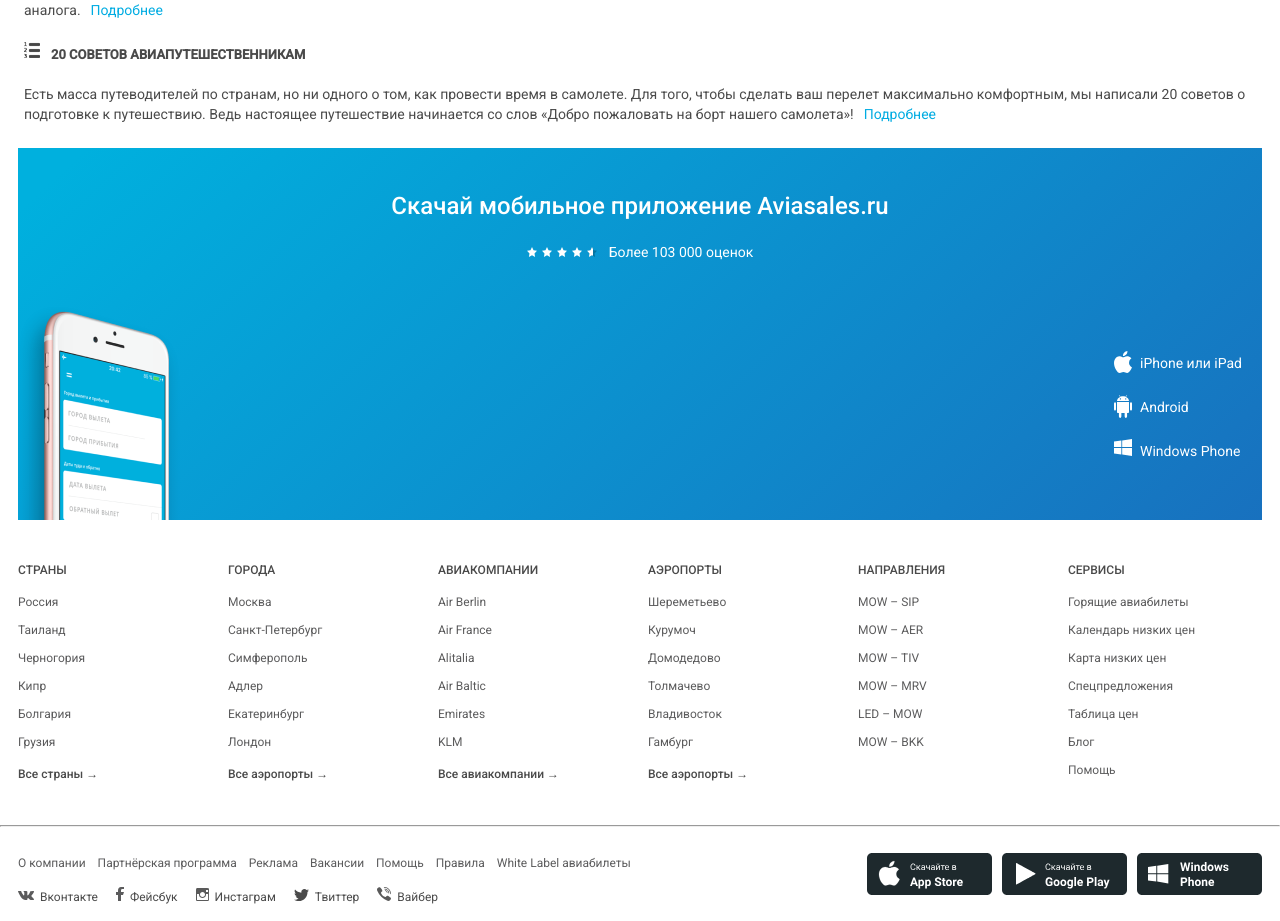
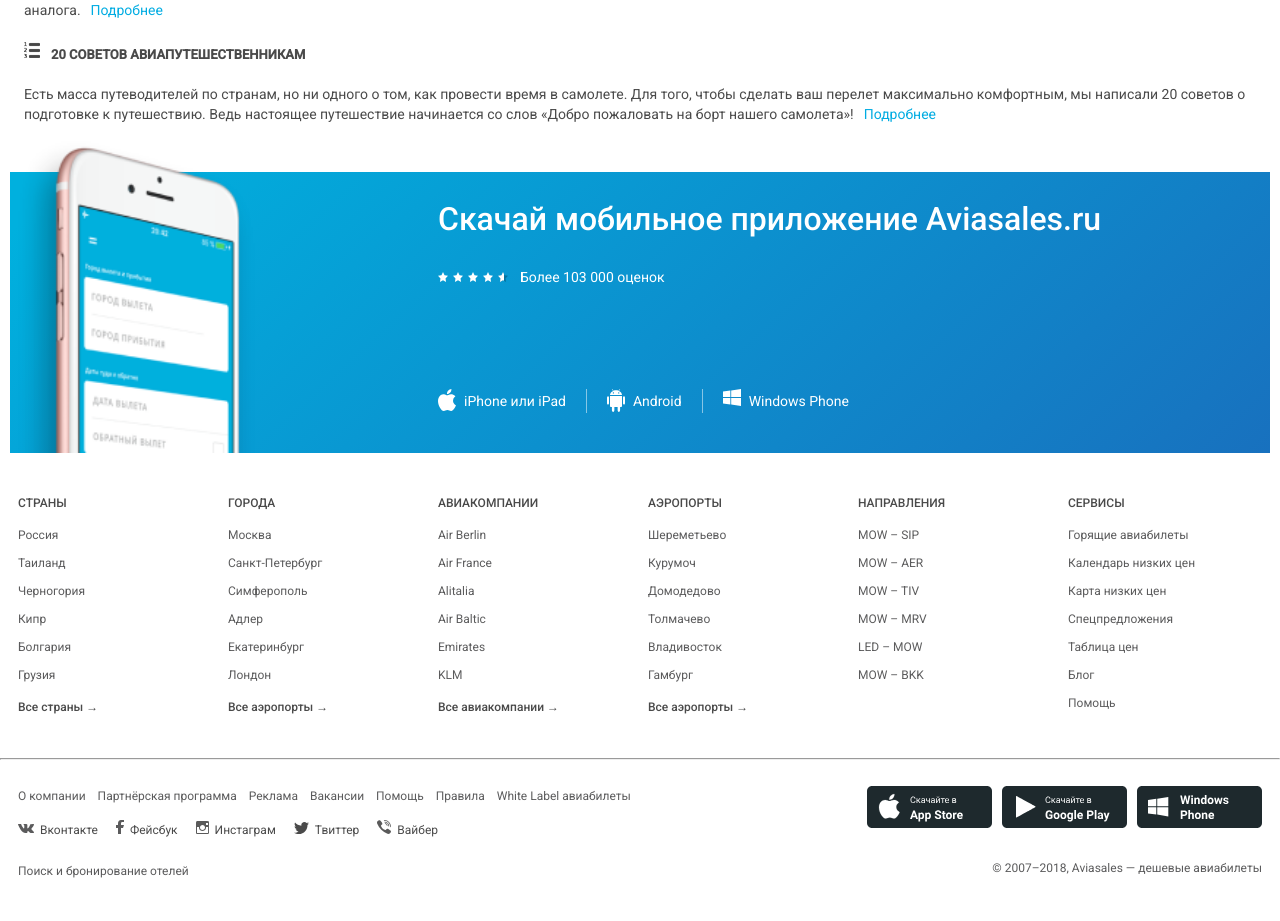
Before and after one commit to sadsaviour/aviasales-demo-frontend, a React (Create React App) app: page / in a window 1280 px wide. Shown: the part 7326-8247 px from the top of the page. Built offline with nearby package versions, Linux system fonts and the light colour scheme.

Commit message:
feat: make adaptive App ad

```diff
--- /dev/null
+++ b/src/Landing/AppAd.js
@@ -0,0 +1,176 @@
+import React from "react";
+import styled from "styled-components";
+
+import appDemo from "./Assets/ios-app-demo.png";
+import rating from "./Assets/rating.svg";
+import apple from "./Assets/apple.svg";
+import android from "./Assets/android.svg";
+import wf from "./Assets/wf.svg";
+
+const AppAdContainer = styled.div`
+  position: relative;
+
+  margin-top: 24px;
+
+  @media only screen and (min-width: 768px) {
+    margin-top: 48px;
+  }
+
+  width: 100%;
+  height: 348px;
+
+  @media only screen and (min-width: 768px) {
+    height: 281px;
+  }
+
+  font-family: Roboto;
+  font-style: normal;
+  font-weight: normal;
+  line-height: 24px;
+  font-size: 14px;
+
+  color: #ffffff;
+
+  background: linear-gradient(137.4deg, #00b0de 4.18%, #196ebd 104.18%);
+`;
+
+const AppAdHeader = styled.h2`
+  font-family: Roboto;
+  font-style: normal;
+  font-weight: 500;
+
+  line-height: normal;
+  font-size: 24px;
+
+  @media only screen and (min-width: 768px) {
+    line-height: 40px;
+    font-size: 32px;
+  }
+
+  text-align: center;
+
+  @media only screen and (min-width: 768px) {
+    text-align: left;
+  }
+
+  color: #ffffff;
+`;
+
+const AppAdRatingContainer = styled.div`
+  text-align: center;
+
+  @media only screen and (min-width: 768px) {
+    text-align: left;
+  }
+`;
+
+const AppAdLinksContainer = styled.div`
+  position: absolute;
+  bottom: 20px;
+  vertical-align: top;
+
+  @media only screen and (min-width: 768px) {
+    text-align: left;
+  }
+
+  @media only screen and (min-width: 768px) {
+    .firstInLine {
+      margin-left: 0;
+    }
+  }
+
+  @media only screen and (min-width: 768px) {
+    .middleInLine {
+      margin-left: 0;
+      margin-right: 0;
+
+      padding-left: 20px;
+      padding-right: 20px;
+
+      border-left: 1px solid rgba(255, 255, 255, 0.5);
+      border-right: 1px solid rgba(255, 255, 255, 0.5);
+    }
+  }
+`;
+
+const AppAdLink = styled.div`
+  margin-bottom: 20px;
+  margin-left: 20px;
+  margin-right: 20px;
+
+  text-align: left;
+
+  @media only screen and (min-width: 768px) {
+    display: inline-block;
+    .firstInLine {
+      margin-left: 0;
+    }
+  }
+`;
+
+const AppAdImage = styled.img`
+  position: absolute;
+
+  width: 162px;
+  height: 213px;
+
+  @media only screen and (min-width: 768px) {
+    width: 237px;
+    height: 312px;
+  }
+
+  bottom: 0;
+  left: 0;
+
+  @media only screen and (min-width: 992px) {
+    left: auto;
+  }
+`;
+
+const AppAdStoreIcon = styled.img`
+  display: inline-block;
+
+  margin-right: 8px;
+
+  vertical-align: top;
+`;
+
+export const AppAd = () => (
+  <div className="row">
+    <AppAdContainer>
+      <div className="col-xs-0 col-md-4">
+        <AppAdImage src={appDemo} alt="app screenshot" />
+      </div>
+      <div className="col-xs-12 col-md-8 col-md-offset-4">
+        <AppAdHeader>
+          Скачай мобильное <br className="hidden-xs hidden-xl" /> приложение
+          Aviasales.ru
+        </AppAdHeader>
+        <AppAdRatingContainer>
+          <img
+            src={rating}
+            alt="rating"
+            style={{ display: "inline-block", marginRight: "12px" }}
+          />
+          <span>Более 103 000 оценок</span>
+        </AppAdRatingContainer>
+        <div className="row">
+          <div className="col-xs-offset-6 col-xs-6 col-md-12 col-md-offset-0">
+            <AppAdLinksContainer>
+              <AppAdLink className="firstInLine">
+                <AppAdStoreIcon src={apple} alt="App Store" />
+                iPhone или iPad
+              </AppAdLink>
+              <AppAdLink className="middleInLine">
+                <AppAdStoreIcon src={android} alt="Google Play Store" />Android
+              </AppAdLink>
+              <AppAdLink>
+                <AppAdStoreIcon src={wf} alt="Windows Phone" />Windows Phone
+              </AppAdLink>
+            </AppAdLinksContainer>
+          </div>
+        </div>
+      </div>
+    </AppAdContainer>
+  </div>
+);
--- a/src/Landing/index.js
+++ b/src/Landing/index.js
@@ -6,7 +6,9 @@
   bestPricesLastMonth,
   specialOffers,
   tipsText
-} from "./bestPrices.js";
+} from "./bestPrices";
+
+import { AppAd } from "./AppAd";
 
 import compassIcon from "./Assets/compasIcon.svg";
 import editIcon from "./Assets/editIcon.svg";
@@ -16,12 +18,6 @@
 import nightlifeIcon from "./Assets/destination__nightlife.svg";
 import shoppingIcon from "./Assets/destination__shopping.svg";
 import sunIcon from "./Assets/destination__sun.svg";
-
-import appDemo from "./Assets/ios-app-demo.png";
-import rating from "./Assets/rating.svg";
-import apple from "./Assets/apple.svg";
-import android from "./Assets/android.svg";
-import wf from "./Assets/wf.svg";
 
 import bestPricesCalendarIcon from "./Assets/bestPricesCalendarIcon.svg";
 
@@ -455,101 +451,6 @@
   color: #00ace2;
 `;
 
-const AppAdContainer = styled.div`
-  position: relative;
-
-  margin-top: 24px;
-
-  padding-top: 24px;
-
-  height: 348px;
-
-  font-family: Roboto;
-  font-style: normal;
-  font-weight: normal;
-  line-height: 24px;
-  font-size: 14px;
-
-  color: #ffffff;
-
-  background: linear-gradient(137.4deg, #00b0de 4.18%, #196ebd 104.18%);
-`;
-
-const AppAdHeader = styled.h2`
-  font-family: Roboto;
-  font-style: normal;
-  font-weight: 500;
-  line-height: normal;
-  font-size: 24px;
-  text-align: center;
-
-  color: #ffffff;
-`;
-
-const AppAdRow = styled.div`
-  text-align: center;
-`;
-
-const AppAdLinksContainer = styled.div`
-  position: absolute;
-
-  bottom: 37px;
-  right: 20px;
-
-  display: inline-block;
-
-  vertical-align: top;
-`;
-
-const AppAdLink = styled.div`
-  margin-bottom: 20px;
-
-  text-align: left;
-`;
-
-const AppAdImage = styled.img`
-  position: absolute;
-  bottom: 0;
-  left: 0;
-`;
-
-const AppAdStoreIcon = styled.img`
-  display: inline-block;
-
-  margin-right: 8px;
-
-  vertical-align: top;
-`;
-
-const AppAd = () => (
-  <AppAdContainer>
-    <AppAdHeader>Скачай мобильное приложение Aviasales.ru</AppAdHeader>
-    <AppAdRow>
-      <img
-        src={rating}
-        alt="rating"
-        style={{ display: "inline-block", marginRight: "12px" }}
-      />
-      <span>Более 103 000 оценок</span>
-    </AppAdRow>
-    <div>
-      <AppAdImage src={appDemo} alt="app screenshot" />
-      <AppAdLinksContainer>
-        <AppAdLink>
-          <AppAdStoreIcon src={apple} alt="App Store" />
-          iPhone или iPad
-        </AppAdLink>
-        <AppAdLink>
-          <AppAdStoreIcon src={android} alt="Google Play Store" />Android
-        </AppAdLink>
-        <AppAdLink>
-          <AppAdStoreIcon src={wf} alt="Windows Phone" />Windows Phone
-        </AppAdLink>
-      </AppAdLinksContainer>
-    </div>
-  </AppAdContainer>
-);
-
 const Tips = () => {
   return (
     <div>
```
